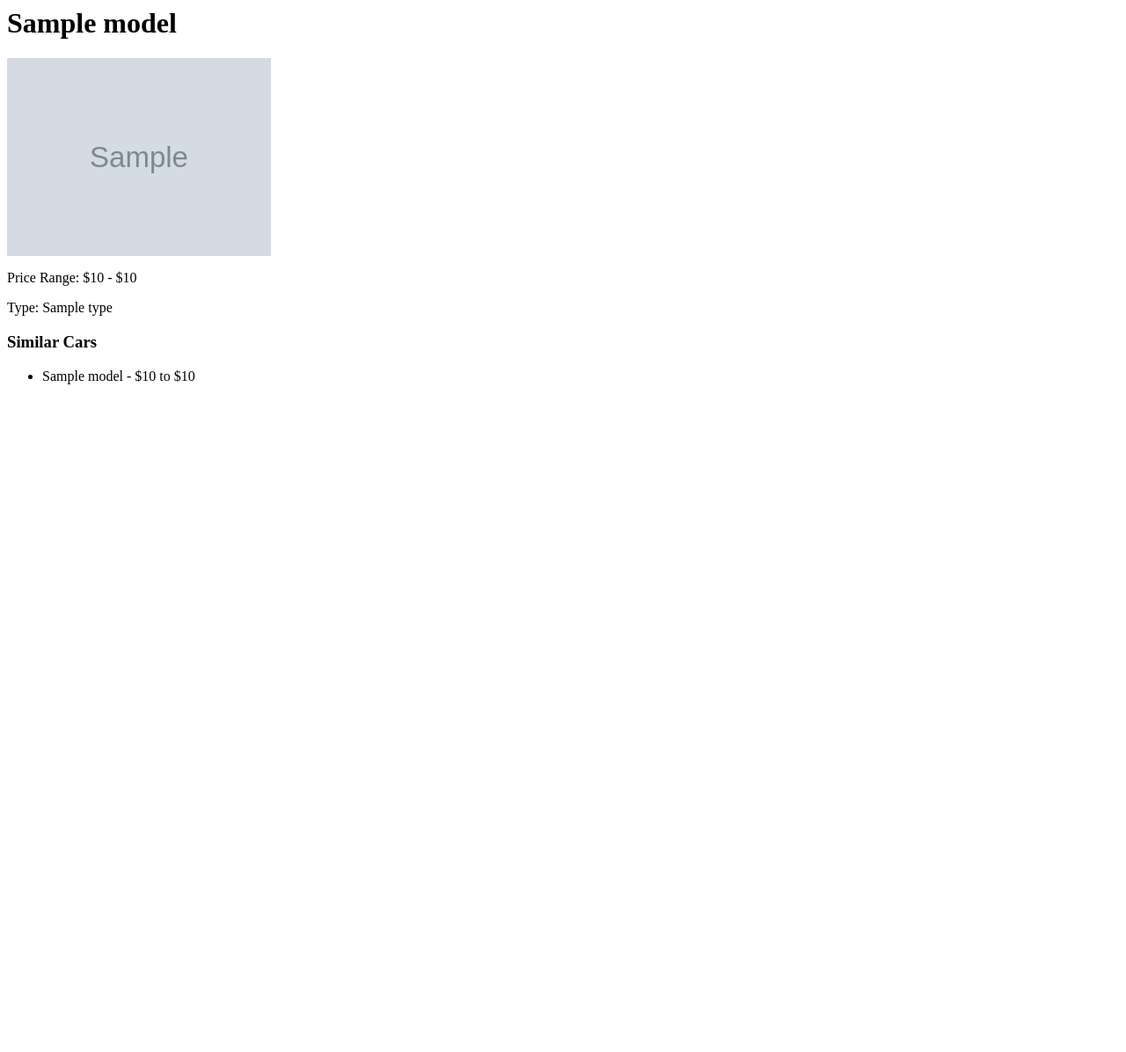
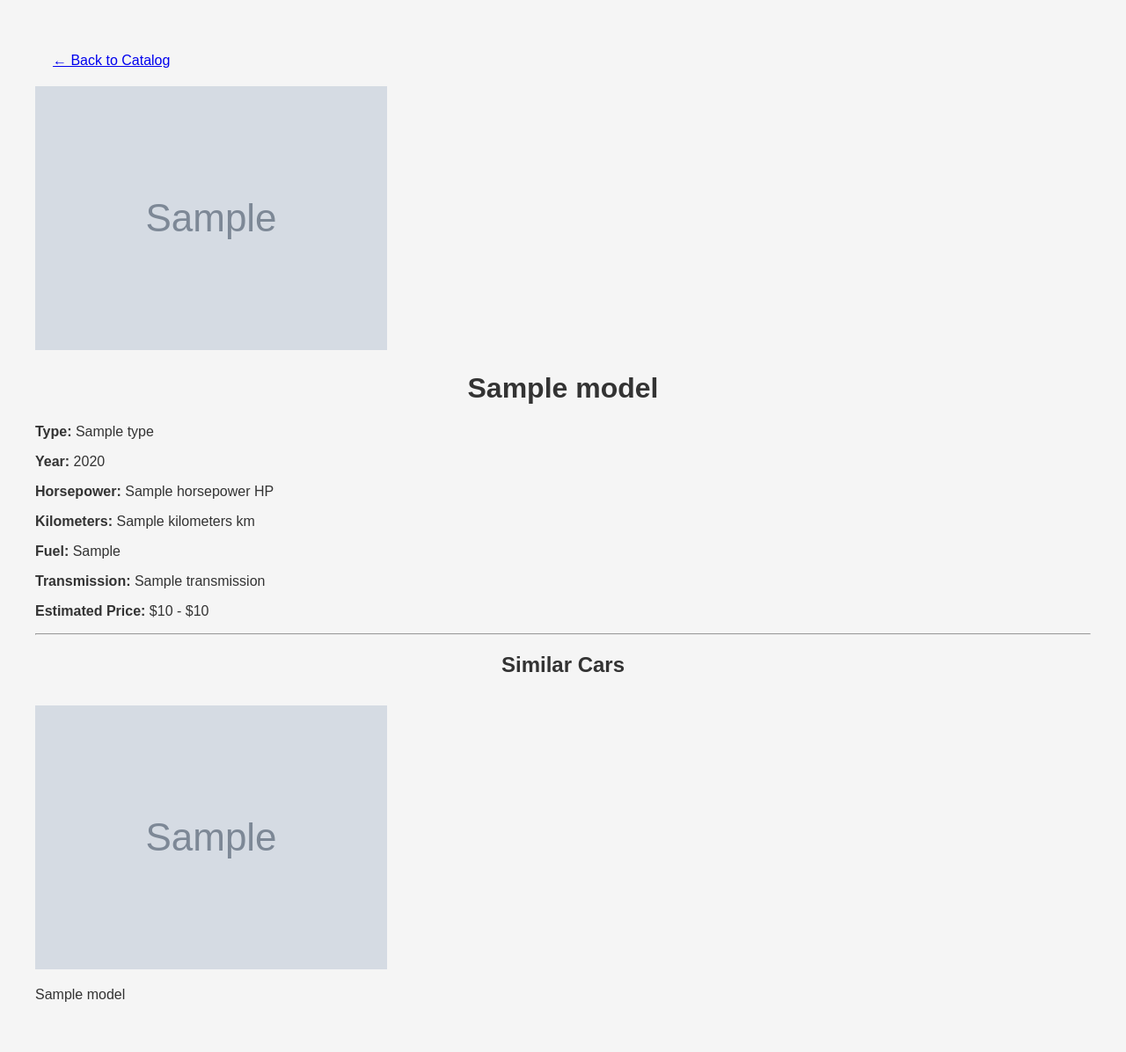
Before and after one commit to Tucptak/Projekt-JDTP, a Flask app: template templates/car.html in a window 1280 px wide. Shown: the whole page at 88% size. Before the commit the page ends 437 px from the top, so only its background shows below. Run offline with Flask 3, Linux system fonts and the light colour scheme; the template is opened without the code that fills it: most values are stand-ins (such as "Sample title", 1, 10 or a date in 2020); grey boxes marked "Sample" are stand-in pictures.

Commit message:
Update car.html

```diff
--- a/templates/car.html
+++ b/templates/car.html
@@ -1,12 +1,45 @@
-<!-- templates/car.html -->
-<h1>{{ car.model }}</h1>
-<img src="{{ car.image_url }}" alt="{{ car.model }}" class="car-image" onerror="this.src='/static/assets/cars/default.jpg'" width="300" />
-<p>Price Range: ${{ car.price_min }} - ${{ car.price_max }}</p>
-<p>Type: {{ car.type }}</p>
+<!DOCTYPE html>
+<html lang="en">
+<head>
+    <meta charset="UTF-8">
+    <title>{{ car.model }} Details</title>
+    <link rel="stylesheet" href="/static/css/car/main.css">
+</head>
+<body>
 
-<h3>Similar Cars</h3>
-<ul>
-  {% for similar in similar_cars %}
-    <li>{{ similar.model }} - ${{ similar.price_min }} to ${{ similar.price_max }}</li>
-  {% endfor %}
-</ul>
+<div style="margin: 20px;">
+        <a href="/catalog/{{ brand.name }}" class="back-button">← Back to Catalog</a>
+    </div>
+
+    <div class="car-detail-container">
+        <div class="main-car">
+            <img src="{{ car.image_url or '/static/assets/cars/default.jpg' }}" alt="{{ car.model }}">
+            <h1>{{ car.model }}</h1>
+            <p><strong>Type:</strong> {{ car.type }}</p>
+            <p><strong>Year:</strong> {{ car.year }}</p>
+            <p><strong>Horsepower:</strong> {{ car.horsepower }} HP</p>
+            <p><strong>Kilometers:</strong> {{ car.kilometers }} km</p>
+            <p><strong>Fuel:</strong> {{ car.gas_type }}</p>
+            <p><strong>Transmission:</strong> {{ car.transmission }}</p>
+            <p><strong>Estimated Price:</strong> ${{ car.price_min }} - ${{ car.price_max }}</p>
+        </div>
+
+        <hr>
+
+        <div class="similar-cars-section">
+    <h2>Similar Cars</h2>
+    <div class="similar-cars">
+        {% for similar_car in similar_cars %}
+            <div class="similar-car-card">
+                <a href="/catalog/{{ similar_car.brand_name }}/{{ similar_car.model }}">
+                    <img src="{{ similar_car.image_url or '/static/assets/cars/default.jpg' }}" alt="{{ similar_car.model }}" class="car-image" onerror="this.src='/static/assets/cars/default.jpg'">
+                </a>
+                <p>{{ similar_car.model }}</p>
+            </div>
+        {% endfor %}
+    </div>
+</div>
+    </div>
+
+</body>
+</html>
```
